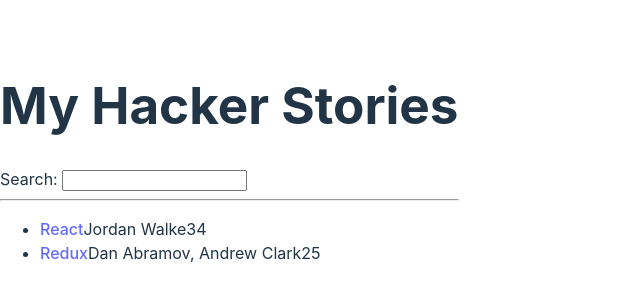
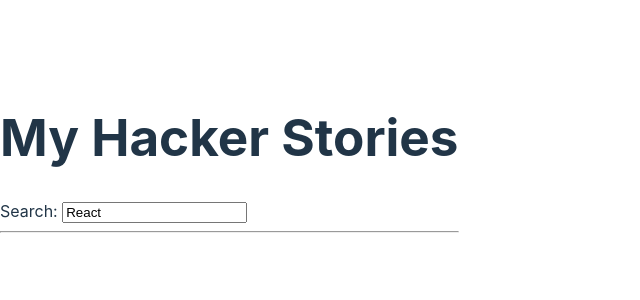
Before and after one commit to chubbyhippo/typescript-tinkering, a React (Vite) app in the folder road-to-react/: page / in a window 1280 px wide. Shown: the part 238-538 px from the top of the page, without its empty margins (0-640 px from the left). Built offline with nearby package versions, Linux system fonts and the light colour scheme.

Commit message:
Initialize search term from localStorage and update it.
The search term is now initialized from localStorage, defaulting to 'React' if not present. Additionally, when the search term changes, it updates localStorage to keep the state persistent.

```diff
--- a/road-to-react/src/App.tsx
+++ b/road-to-react/src/App.tsx
@@ -29,10 +29,13 @@
     },
   ];
 
-  const [searchTerm, setSearchTerm] = React.useState('');
+  const [searchTerm, setSearchTerm] = React.useState(
+    localStorage.getItem('searchTerm') ?? 'React'
+  );
 
   const handleSearch = (event: React.ChangeEvent<HTMLInputElement>) => {
     setSearchTerm(event.target.value);
+    localStorage.setItem('search', event.target.value);
   };
 
   const searchStories = stories.filter((story) =>
```
